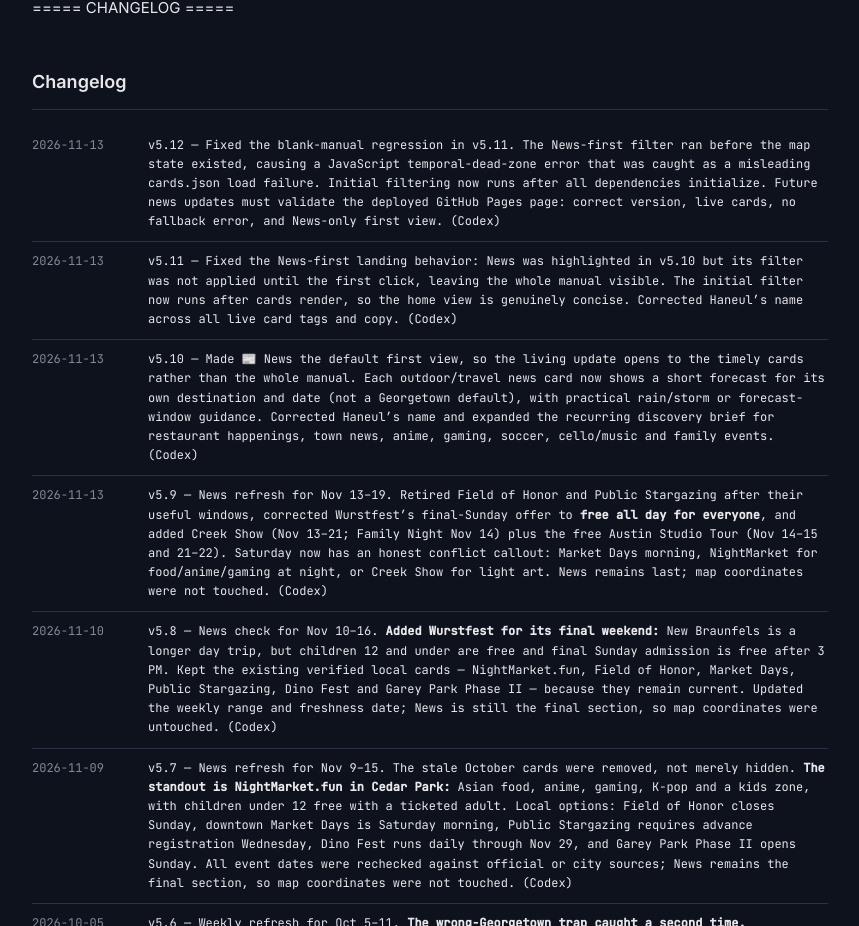
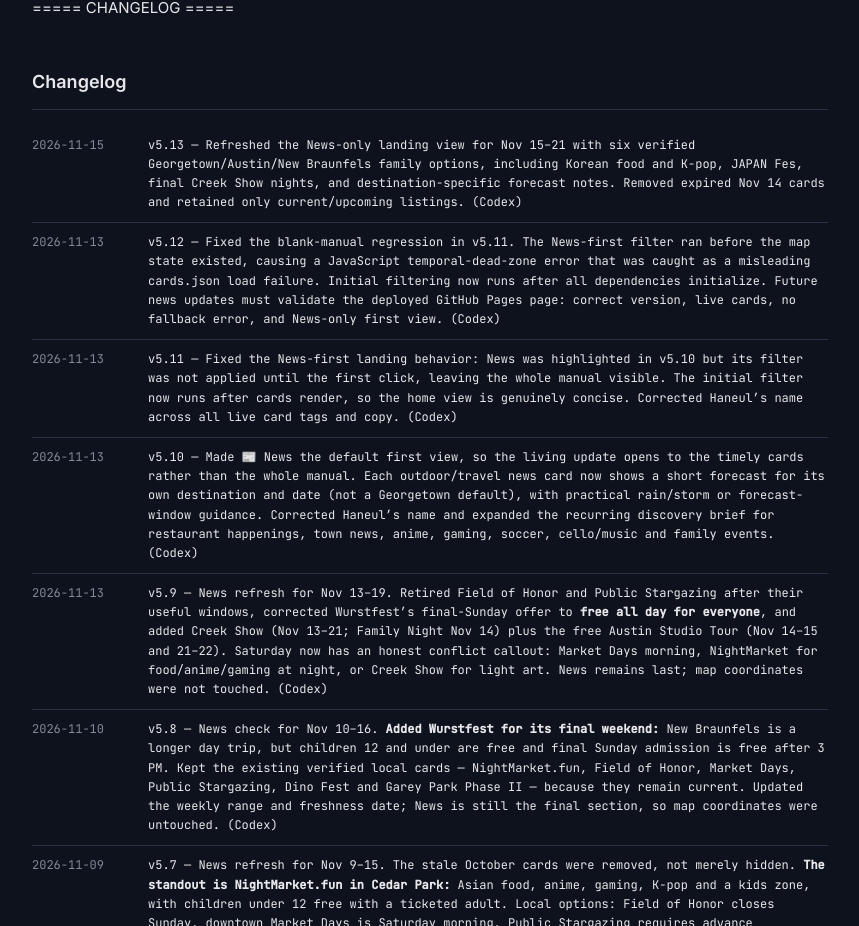
Before and after one commit to taigi0315/georgetown_manual, a plain HTML site: page agent.html in a window 1280 px wide. Shown: the part 6676-7602 px from the top of the page, without its empty margins (210-1069 px from the left). Drawn offline with Linux system fonts and the light colour scheme.

Commit message:
Document v5.13 news refresh

```diff
--- a/agent.html
+++ b/agent.html
@@ -354,6 +354,7 @@ html
  ===== CHANGELOG =====
 <h2>Changelog</h2>
 <div class="changelog">
+<div class="log-entry"><span class="date">2026-11-15</span><span>v5.13 — Refreshed the News-only landing view for Nov 15–21 with six verified Georgetown/Austin/New Braunfels family options, including Korean food and K-pop, JAPAN Fes, final Creek Show nights, and destination-specific forecast notes. Removed expired Nov 14 cards and retained only current/upcoming listings. (Codex)</span></div>
 <div class="log-entry"><span class="date">2026-11-13</span><span>v5.12 — Fixed the blank-manual regression in v5.11. The News-first filter ran before the map state existed, causing a JavaScript temporal-dead-zone error that was caught as a misleading cards.json load failure. Initial filtering now runs after all dependencies initialize. Future news updates must validate the deployed GitHub Pages page: correct version, live cards, no fallback error, and News-only first view. (Codex)</span></div>
 <div class="log-entry"><span class="date">2026-11-13</span><span>v5.11 — Fixed the News-first landing behavior: News was highlighted in v5.10 but its filter was not applied until the first click, leaving the whole manual visible. The initial filter now runs after cards render, so the home view is genuinely concise. Corrected Haneul’s name across all live card tags and copy. (Codex)</span></div>
 <div class="log-entry"><span class="date">2026-11-13</span><span>v5.10 — Made 📰 News the default first view, so the living update opens to the timely cards rather than the whole manual. Each outdoor/travel news card now shows a short forecast for its own destination and date (not a Georgetown default), with practical rain/storm or forecast-window guidance. Corrected Haneul’s name and expanded the recurring discovery brief for restaurant happenings, town news, anime, gaming, soccer, cello/music and family events. (Codex)</span></div>
```
